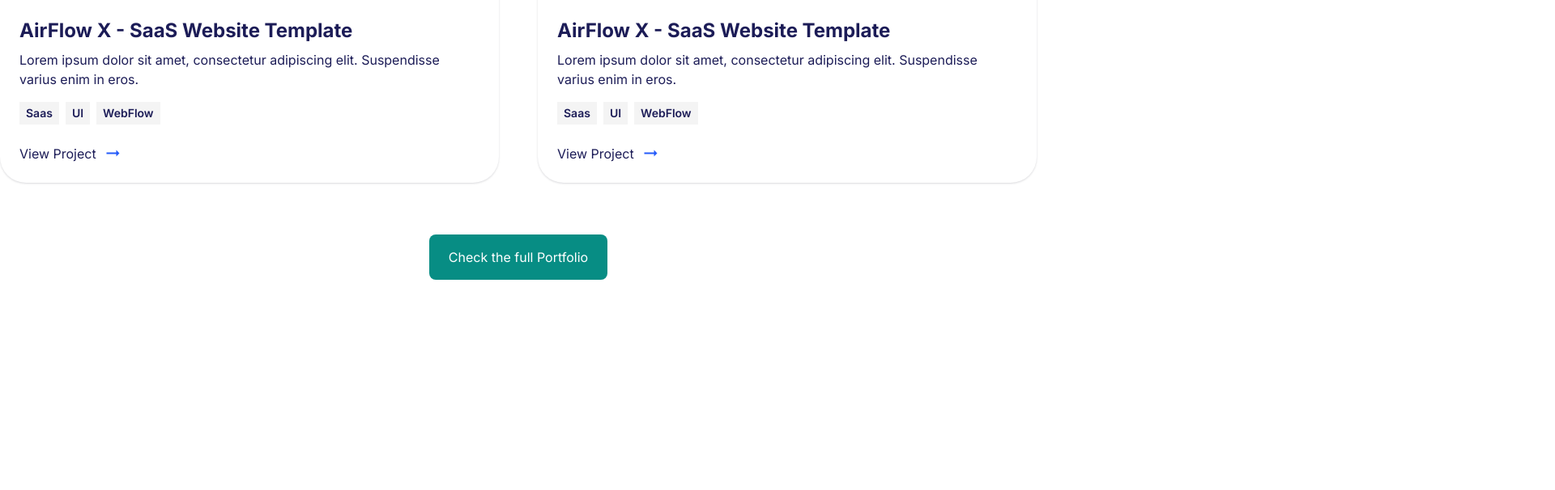
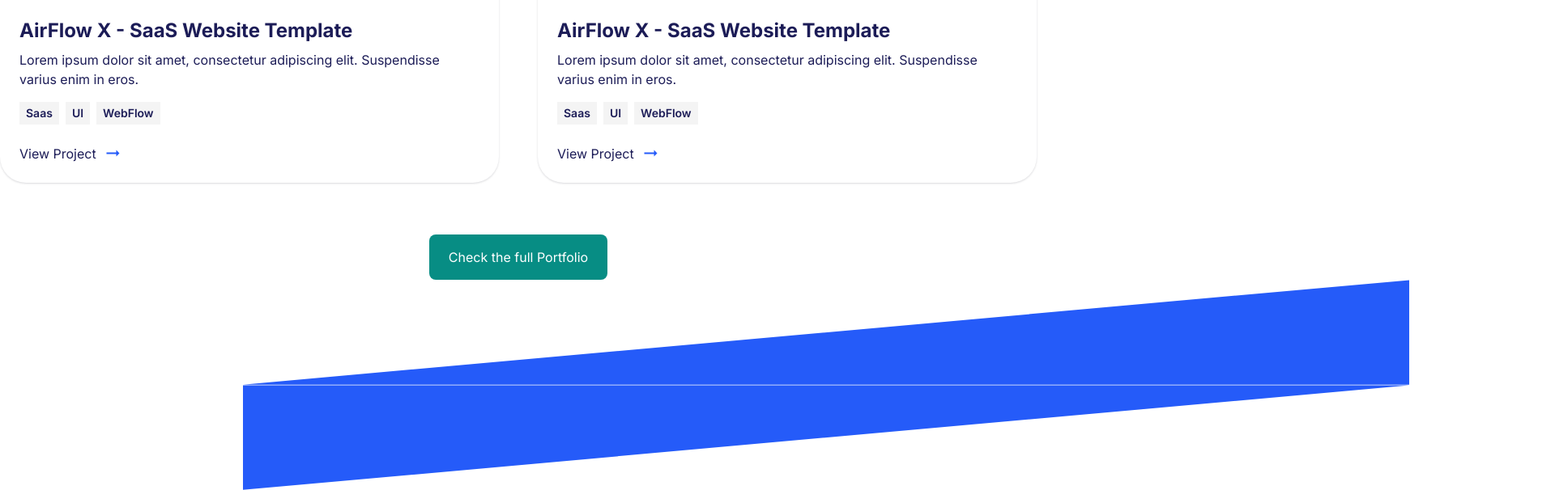
Before and after one commit to safatsaat2/portfolio-project-suleiman, a Next.js app: page / in a window 1280 px wide. Shown: the part 5086-5692 px from the top of the page at 81% size, 1920 px wide, since content can reach past the window. Before the commit the page ends 5432 px from the top, so only its background shows below. Built offline with nearby package versions, Linux system fonts and the light colour scheme.

Commit message:
testimonial svg

```diff
--- a/app/Components/Blog/Blog.jsx
+++ b/app/Components/Blog/Blog.jsx
@@ -1,13 +1,15 @@
-import React from 'react';
+import React from "react";
 
 const Blog = () => {
   return (
-        <div className='max-w-[1320px] mx-auto my-[112px]'>
-             <p className="text-base text-[#1C1C57] pb-4 text-center font-semibold">Inspiration</p>
+    <div className="max-w-[1280px] mx-auto my-[112px]">
+      <p className="text-base text-[#1C1C57] pb-4 text-center font-normal">
+        Inspiration
+      </p>
       <h3 className="text-[40px] font-semibold text-[#1C1C57] leading-[120%] text-center">
         Discover the Design World
       </h3>
-            <p className="text-base font-medium text-[#1C1C57] text-center mt-6">
+      <p className="text-base font-normal text-[#1C1C57] text-center mt-6">
         Stay updated with the latest trends and insights in the design industry.
       </p>
     </div>
--- a/app/page.js
+++ b/app/page.js
@@ -1,4 +1,5 @@
 import AboutMe from "./Components/About Me/AboutMe";
+import Blog from "./Components/Blog/Blog";
 import HeroArea from "./Components/HeroArea";
 import MyExperience from "./Components/My Experience/MyExperience";
 import OurService from "./Components/Our Service/OurService";
@@ -40,7 +41,27 @@
       >
         <path d="M0 129.842V0.568253H1440L0 129.842Z" fill="#F6F8FF" />
       </svg>
-      <Project/>
+      <Project />
+      {/* <Blog/> */}
+      <svg
+        width="2040"
+        height="130"
+        viewBox="0 0 1440 130"
+        fill="none"
+        xmlns="http://www.w3.org/2000/svg"
+      >
+        <path d="M1440 0.390137V129.664H0L1440 0.390137Z" fill="#255BF9" />
+      </svg>
+
+      <svg
+        width="2040"
+        height="130"
+        viewBox="0 0 1440 130"
+        fill="none"
+        xmlns="http://www.w3.org/2000/svg"
+      >
+        <path d="M0 129.827V0.552628H1440L0 129.827Z" fill="#255BF9" />
+      </svg>
     </>
   );
 }
```
Lines whose indentation alone changed are shown as unchanged.
